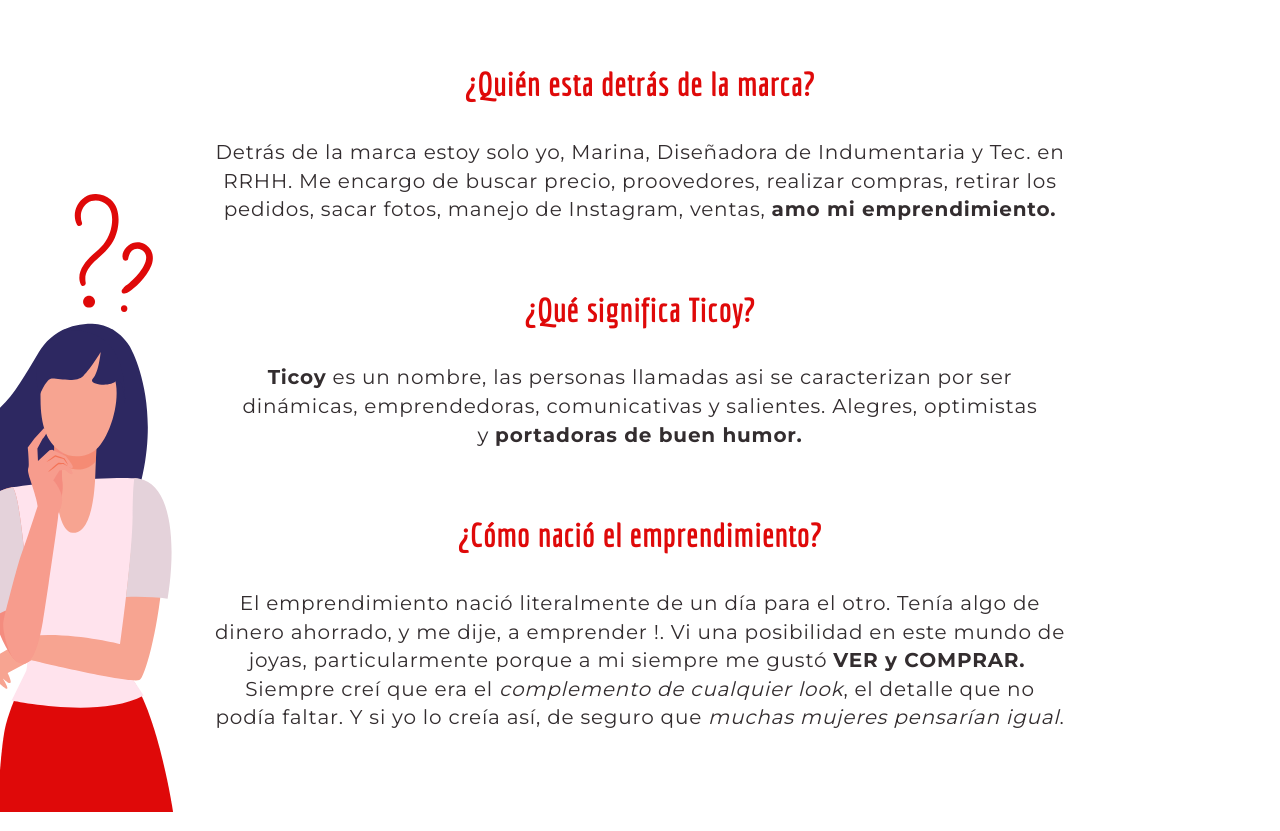
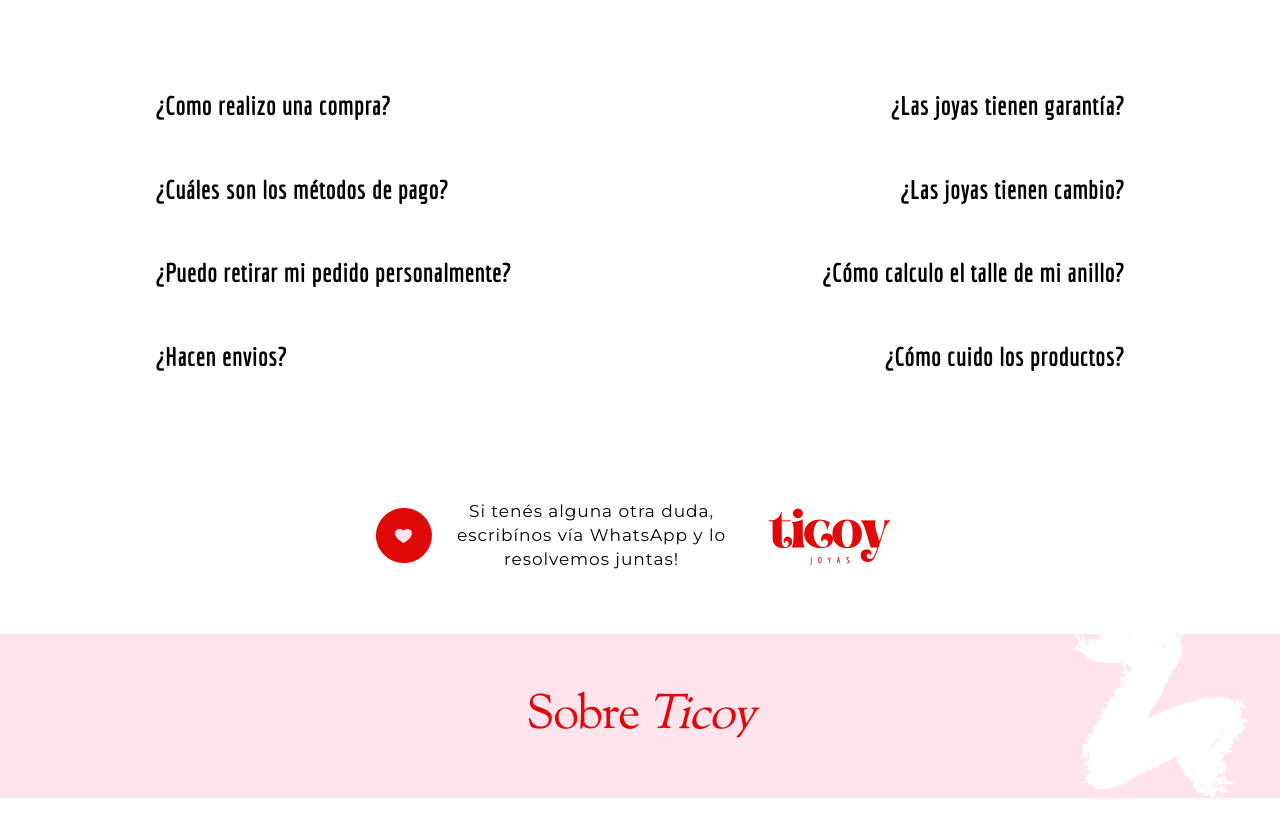
Before and after one commit to cuedefox/Ticoy, a React (Create React App) app: page / in a window 1280 px wide. Shown: the part 2720-3551 px from the top of the page. Built offline with nearby package versions, Linux system fonts and the light colour scheme.

Commit message:
agregando faq

```diff
--- a/src/components/Faq.jsx
+++ b/src/components/Faq.jsx
@@ -1,8 +1,134 @@
 import React from "react";
+import { useModal } from "./UseModal";
+import Modal from "./ModalFaq";
+import icono from "../assets/img/iconFaq.png";
+import logo from "../assets/img/logoFaq.png";
+const Faq = () => {
+    const [isOpenModal1, openModal1, closeModal1] = useModal(false);
+    const [isOpenModal2, openModal2, closeModal2] = useModal(false);
+    const [isOpenModal3, openModal3, closeModal3] = useModal(false);
+    const [isOpenModal4, openModal4, closeModal4] = useModal(false);
+    const [isOpenModal5, openModal5, closeModal5] = useModal(false);
+    const [isOpenModal6, openModal6, closeModal6] = useModal(false);
+    const [isOpenModal7, openModal7, closeModal7] = useModal(false);
+    const [isOpenModal8, openModal8, closeModal8] = useModal(false);
 
-const Faq = () => {
-    return <>
-    </>
+    const buttonLeft = [
+        //pregunta 1
+        {
+            name: "¿Como realizo una compra?",
+            nameModal: "Las compras se realizan via Whatsapp",
+            abrirModal: openModal1,
+            modalAbierto: isOpenModal1,
+            cerrarModal: closeModal1,
+        },
+
+        //pregunta 2
+        {
+            name: "¿Cuáles son los métodos de pago?",
+            nameModal: "Efectivo, transferencia, débito y crédito. (Consultar promos vigentes)",
+            abrirModal: openModal2,
+            modalAbierto: isOpenModal2,
+            cerrarModal: closeModal2,
+        },
+        //pregunta 3
+        {
+            name: "¿Puedo retirar mi pedido personalmente?",
+            nameModal: "Si! podes retirar tu pedido por la localidad de Salsipuedes, coordinando previamente día y horario por privado, al igual que la dirección.",
+            abrirModal: openModal3,
+            modalAbierto: isOpenModal3,
+            cerrarModal: closeModal3,
+        },
+        //pregunta 4
+        {
+            name: "¿Hacen envios?",
+            nameModal: "Si!, si es por la zona donde resido.",
+            abrirModal: openModal4,
+            modalAbierto: isOpenModal4,
+            cerrarModal: closeModal4,
+        }
+    ];
+
+    const buttonRight = [
+        //pregunta 5
+        {
+            name: "¿Las joyas tienen garantía? ",
+            nameModal: "Si, tienen garantía, pero solo las joyas provenientes de Córdoba Capital. ",
+            abrirModal: openModal5,
+            modalAbierto: isOpenModal5,
+            cerrarModal: closeModal5,
+        },
+
+        //pregunta 6
+        {
+            name: "¿Las joyas tienen cambio?",
+            nameModal: "Depende cada caso particular. Por el tiempo que haya pasado desde la compra y el estado de la joya.",
+            abrirModal: openModal6,
+            modalAbierto: isOpenModal6,
+            cerrarModal: closeModal6,
+        },
+        //pregunta 7
+        {
+            name: "¿Cómo calculo el talle de mi anillo?",
+            nameModal: "Para saber tu talle, medí el diámetro interno de un anillo que ya tengas, para aproximarte al talle que buscás. Vas a medir la parte más ancha del anillo para asegurarte que pase por los nudillos sin problemas. Ahora resta comparar tu resultado con las medidas que te dejamos a continuación, recordá que no todos los dedos miden lo mismo. De igual forma ocurre al cambiar de mano.",
+            abrirModal: openModal7,
+            modalAbierto: isOpenModal7,
+            cerrarModal: closeModal7,
+        },
+        //pregunta 8
+        {
+            name: "¿Cómo cuido los productos?",
+            nameModal: "aksdjkdsjkds",
+            abrirModal: openModal8,
+            modalAbierto: isOpenModal8,
+            cerrarModal: closeModal8,
+        }
+    ];
+    return (
+        <div className="faq" id="faq">
+            <h2>Preguntas frecuentes</h2>
+            <div className="containerFaq">
+                {/* preguntas lado izquierdo */}
+                <div className="left">
+                    {
+                        buttonLeft.map(button => (
+                            <div>
+                                <button onClick={button.abrirModal}>
+                                    {button.name}
+                                </button>
+
+                                <Modal isOpen={button.modalAbierto} closeModal={button.cerrarModal}>
+                                    <h3>{button.nameModal}</h3>
+                                </Modal>
+                            </div>
+                        ))
+                    }
+                </div>
+
+                {/* preguntas lado derecho */}
+                <div className="right">
+                    {
+                        buttonRight.map(button => (
+                            <div>
+                                <button onClick={button.abrirModal}>
+                                    {button.name}
+                                </button>
+
+                                <Modal isOpen={button.modalAbierto} closeModal={button.cerrarModal}>
+                                    <h3>{button.nameModal}</h3>
+                                </Modal>
+                            </div>
+                        ))
+                    }
+                </div>
+            </div>
+            <div className="descriptionFaq">
+            <img src={icono} alt="icono-corazon" className="iconoFaq"/>
+            <p>Si tenés alguna otra duda, escribínos vía WhatsApp y lo resolvemos juntas!</p>
+            <img src={logo} alt="logo ticoy" className="logoFaq"/>
+            </div>
+        </div>
+    )
 }
 
 export default Faq;
--- /dev/null
+++ b/src/components/ModalFaq.jsx
@@ -0,0 +1,16 @@
+import "../sass/_modal.scss"
+
+const ModalFaq = ({ children, isOpen, closeModal }) => {
+  const handleModalContainerClick = (e) => e.stopPropagation();
+
+  return (
+    <article className={`modal ${isOpen && "is-open"}`} onClick={closeModal}>
+      <div className="modal-container" onClick={handleModalContainerClick}>
+        <button className="modal-close" onClick={closeModal}>X</button>
+        {children}
+      </div>
+    </article>
+  );
+};
+
+export default ModalFaq
--- /dev/null
+++ b/src/components/UseModal.jsx
@@ -0,0 +1,11 @@
+import { useState } from "react";
+
+export const useModal = (initialValue = false) => {
+    const [isOpen, setIsOpen] = useState(initialValue);
+
+    const openModal = () => setIsOpen(true);
+
+    const closeModal = () => setIsOpen(false);
+
+    return [isOpen, openModal, closeModal];
+};
--- a/src/sass/_faq.scss
+++ b/src/sass/_faq.scss
@@ -0,0 +1,66 @@
+#faq {
+    height: 100vh;
+    display: flex;
+    flex-direction: column;
+    align-items: center;
+    justify-content: space-around;
+
+    h2 {
+        font-family: 'OFL Sorts Mill Goudy TT';
+        font-style: normal;
+        font-weight: 500;
+        font-size: 48px;
+        line-height: 143.4%;
+    }
+
+    .containerFaq {
+        display: flex;
+        flex-direction: row;
+        flex-wrap: wrap;
+        width: 100%;
+        justify-content: space-around;
+
+        .left {
+            display: flex;
+            flex-direction: column;
+            gap: 3rem;
+        }
+
+        .right {
+            display: flex;
+            flex-direction: column;
+            text-align: end;
+            gap: 3rem;
+        }
+
+        button {
+            background-color: white;
+            border: none;
+            font-family: 'Economica';
+            font-style: normal;
+            font-weight: 700;
+            font-size: 25px;
+            line-height: 143.4%;
+            letter-spacing: 0.04em;
+        }
+    }
+
+    .descriptionFaq{
+        display: flex;
+        flex-direction: row;
+        justify-content: center;
+        align-items: center;
+        width: 100%;
+        p{
+            width: 25%;
+            text-align: center;
+            font-family: 'Montserrat';
+            font-style: normal;
+            font-weight: 400;
+            line-height: 143.4%;
+            letter-spacing: 0.055em;
+            font-size: 17px;
+        }
+
+    }
+}
--- /dev/null
+++ b/src/sass/_modal.scss
@@ -0,0 +1,33 @@
+.modal {
+    position: fixed;
+    z-index: 999;
+    top: 0;
+    left: 0;
+    width: 100%;
+    min-height: 100vh;
+    background-color: rgba(0, 0, 0, 0.255);
+    display: none;
+    justify-content: center;
+    align-items: center;
+
+    .modal-container {
+        position: relative;
+        background-color: white;
+        padding: 1rem;
+        min-width: 320px;
+        max-width: 480px;
+        min-height: 200px;
+        max-height: 600px;
+        overflow-y:auto;
+
+        .modal-close {
+            position: absolute;
+            top: 1rem;
+            right: 1rem;
+        }
+    }
+}
+
+.modal.is-open{
+    display: flex;
+}
```
Also changed, not shown: src/assets/img/iconFaq.png (added), src/assets/img/logoFaq.png (added).
